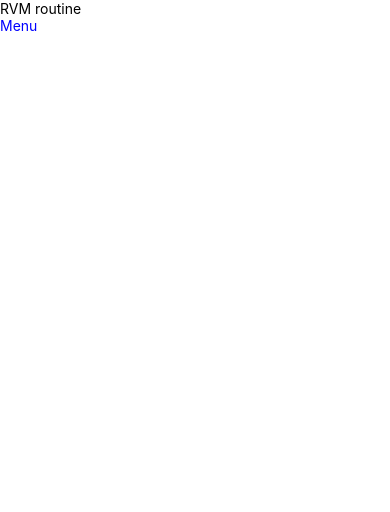
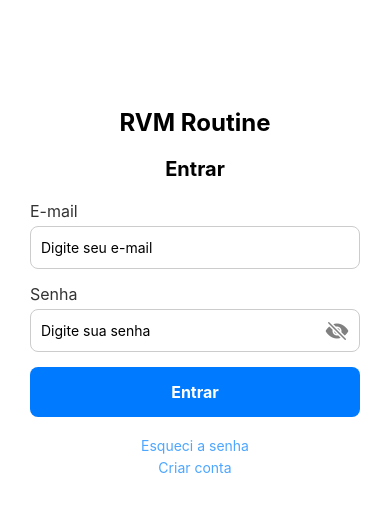
Before and after one commit to VanderleiaRibeiro/Tech-Academy-7, a React Native app in the folder frontend/: screen / in a window 390 px wide. Shown: the top 512 px of the page. Built offline with nearby package versions, Linux system fonts and the light colour scheme.

Commit message:
feat(login): finalizar tela de login com campos de e-mail, senha e botão de entrar

```diff
--- a/frontend/App.js
+++ b/frontend/App.js
@@ -1,5 +1,6 @@
-import Cabecalho from "./src/components/Cabecalho";
+import React from "react";
+import Login from "./src/telas/Login/Login";
 
 export default function App() {
-  return <Cabecalho />;
+  return <Login />;
 }
--- a/frontend/src/components/Cabecalho.js
+++ b/frontend/src/components/Cabecalho.js
@@ -1,13 +1,10 @@
 import React from "react";
-import { View, Text, StyleSheet, TouchableOpacity } from "react-native";
+import { View, Text, StyleSheet } from "react-native";
 
 export default function Cabecalho() {
   return (
-    <View style={estilo.header}>
-      <Text style={estilo.title}>RVM routine</Text>
-      <TouchableOpacity>
-        <Text style={{ color: "blue" }}>Menu</Text>
-      </TouchableOpacity>
+    <View style={estilo.cabecalho}>
+      <Text style={estilo.titulo}>RVM Routine</Text>
     </View>
   );
 }
@@ -17,7 +14,6 @@ const estilo = StyleSheet.create({
     alignItems: "center",
     marginBottom: 20,
   },
-
   titulo: {
     fontSize: 24,
     fontWeight: "bold",
--- /dev/null
+++ b/frontend/src/telas/Login/Login.js
@@ -0,0 +1,83 @@
+import React, { useState } from "react";
+import {
+  View,
+  Text,
+  TextInput,
+  TouchableOpacity,
+  ScrollView,
+  KeyboardAvoidingView,
+  Platform,
+} from "react-native";
+import { Ionicons } from "@expo/vector-icons";
+import { styles } from "./styles";
+import Cabecalho from "../../components/Cabecalho";
+
+export default function Login() {
+  const [email, setEmail] = useState("");
+  const [password, setPassword] = useState("");
+  const [showPassword, setShowPassword] = useState(false);
+
+  const handleLogin = () => {
+    console.log("Login:", email, password);
+  };
+
+  return (
+    <KeyboardAvoidingView
+      style={{ flex: 1 }}
+      behavior={Platform.OS === "ios" ? "padding" : "height"}
+    >
+      <ScrollView
+        contentContainerStyle={styles.container}
+        keyboardShouldPersistTaps="handled"
+      >
+        <Cabecalho />
+        <Text style={styles.title}>Entrar</Text>
+
+        <View style={styles.inputWrapper}>
+          <Text style={styles.label}>E-mail</Text>
+          <TextInput
+            style={styles.input}
+            placeholder="Digite seu e-mail"
+            value={email}
+            onChangeText={setEmail}
+            keyboardType="email-address"
+            autoCapitalize="none"
+          />
+        </View>
+
+        <View style={styles.inputWrapper}>
+          <Text style={styles.label}>Senha</Text>
+          <View style={styles.passwordContainer}>
+            <TextInput
+              style={styles.inputPassword}
+              placeholder="Digite sua senha"
+              secureTextEntry={!showPassword}
+              value={password}
+              onChangeText={setPassword}
+            />
+            <TouchableOpacity onPress={() => setShowPassword(!showPassword)}>
+              <Ionicons
+                name={showPassword ? "eye" : "eye-off"}
+                size={24}
+                color="gray"
+              />
+            </TouchableOpacity>
+          </View>
+        </View>
+
+        <TouchableOpacity style={styles.button} onPress={handleLogin}>
+          <Text style={styles.buttonText}>Entrar</Text>
+        </TouchableOpacity>
+
+        <View style={styles.linksContainer}>
+          <TouchableOpacity>
+            <Text style={styles.linkText}>Esqueci a senha</Text>
+          </TouchableOpacity>
+          <TouchableOpacity>
+            <Text style={styles.linkText}>Criar conta</Text>
+          </TouchableOpacity>
+        </View>
+      </ScrollView>
+    </KeyboardAvoidingView>
+  );
+}
--- /dev/null
+++ b/frontend/src/telas/Login/styles.js
@@ -0,0 +1,81 @@
+import { StyleSheet } from "react-native";
+
+export const styles = StyleSheet.create({
+  container: {
+    flex: 1,
+    justifyContent: "flex-start",
+    alignItems: "center",
+    paddingTop: 100,
+    paddingHorizontal: 30,
+    backgroundColor: "#fff",
+  },
+
+  title: {
+    fontSize: 20,
+    fontWeight: "bold",
+    marginBottom: 20,
+  },
+
+  inputWrapper: {
+    width: "100%",
+    maxWidth: 400,
+    marginBottom: 15,
+  },
+
+  label: {
+    fontSize: 16,
+    marginBottom: 5,
+    color: "#333",
+  },
+
+  input: {
+    width: "100%",
+    borderWidth: 1,
+    borderColor: "#ccc",
+    borderRadius: 8,
+    paddingHorizontal: 10,
+    paddingVertical: 12,
+  },
+
+  passwordContainer: {
+    flexDirection: "row",
+    alignItems: "center",
+    width: "100%",
+    borderWidth: 1,
+    borderColor: "#ccc",
+    borderRadius: 8,
+    paddingHorizontal: 10,
+    paddingVertical: 0,
+  },
+
+  inputPassword: {
+    flex: 1,
+    paddingVertical: 12,
+  },
+
+  button: {
+    width: "100%",
+    maxWidth: 400,
+    backgroundColor: "#007AFF",
+    paddingVertical: 15,
+    borderRadius: 8,
+    alignItems: "center",
+    marginBottom: 15,
+  },
+
+  buttonText: {
+    color: "#fff",
+    fontSize: 16,
+    fontWeight: "bold",
+  },
+
+  linksContainer: {
+    alignItems: "center",
+  },
+
+  linkText: {
+    color: "#4DA6FF",
+    fontSize: 14,
+    marginTop: 5,
+  },
+});
```
Also changed, not shown: frontend/src/constants/Colors.js (added, +21 -0 lines), frontend/src/constants/Colors.ts (deleted, +0 -26 lines), frontend/src/telas/Login.js (deleted, +0 -8 lines), frontend/tsconfig.json (+6 -1 lines).
